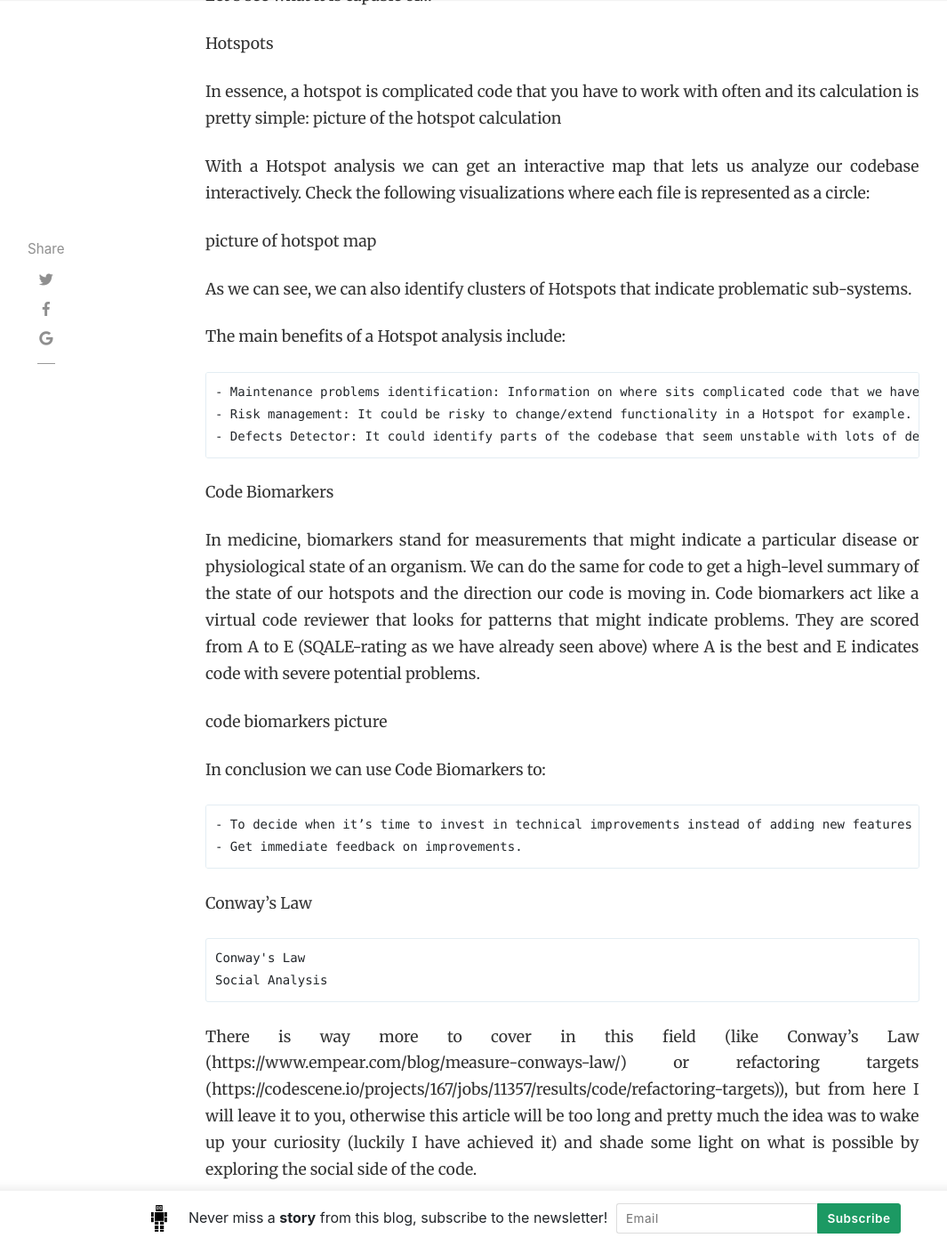
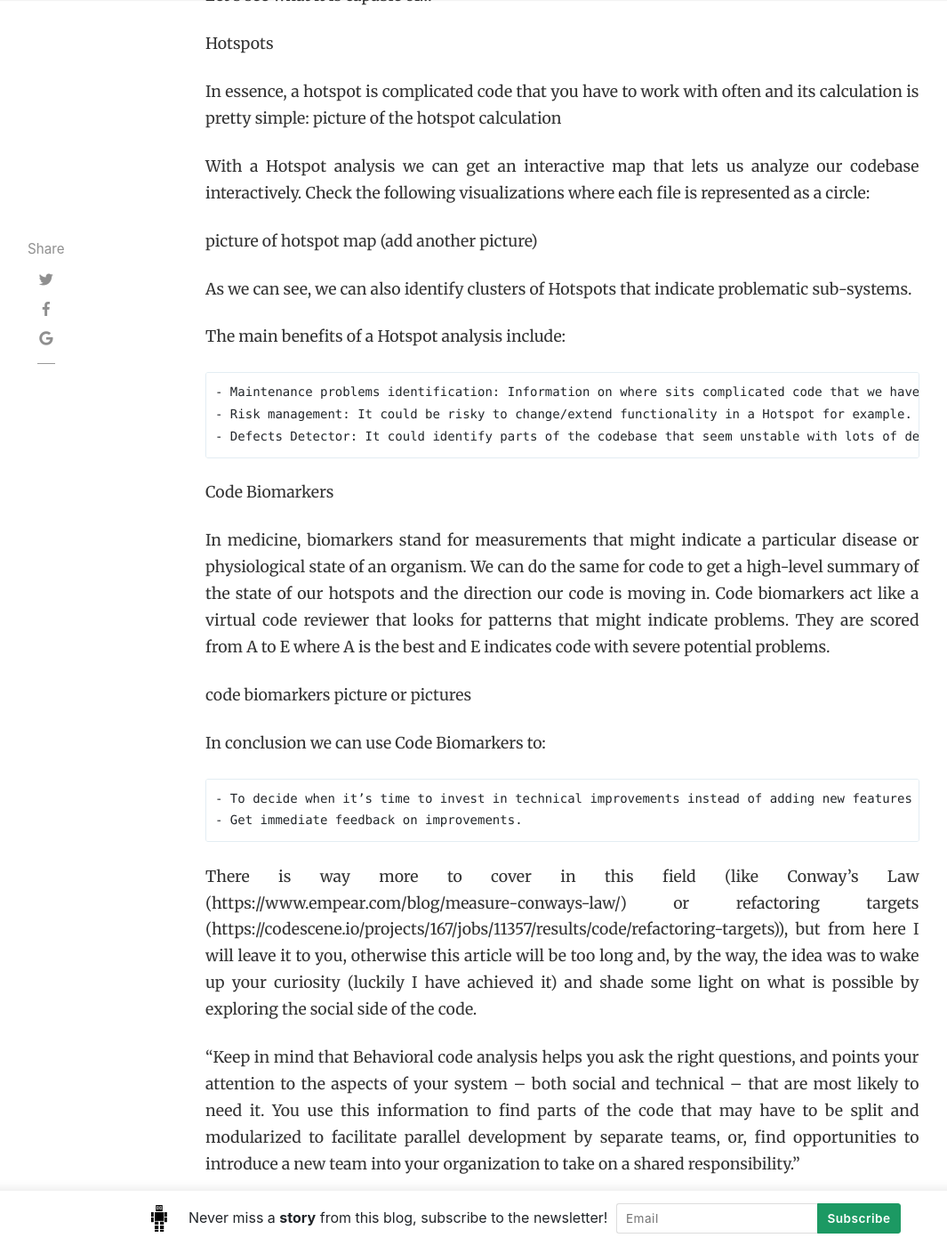
Before and after one commit to android10/legacy-android10.github.io, a Jekyll site: the page built from _posts/2019-06-13-technical-debt-guru-level-unlocked.md, in a window 1280 px wide and 1400 px high, scrolled down 7303 px. Shown: the whole window at 89% size, without its empty margins (54-1119 px from the left). Built offline with Jekyll 4.4.1, drawn with Linux system fonts in a browser that asks for light colours; nearby versions of some CDN libraries; comment, search, counter and statistics services are not loaded.

Commit message:
Typo in article.

```diff
--- a/_posts/2019-06-13-technical-debt-guru-level-unlocked.md
+++ b/_posts/2019-06-13-technical-debt-guru-level-unlocked.md
@@ -229,7 +229,7 @@ picture of the hotspot calculation
 With a Hotspot analysis we can get an interactive map that lets us analyze our codebase interactively.
 Check the following visualizations where each file is represented as a circle:
 
-picture of hotspot map
+picture of hotspot map (add another picture)
 
 As we can see, we can also identify clusters of Hotspots that indicate problematic sub-systems.
 
@@ -244,22 +244,19 @@ Code Biomarkers
 In medicine, biomarkers stand for measurements that might indicate a particular disease or physiological state of an organism.
 We can do the same for code to get a high-level summary of the state of our hotspots and the direction our code is moving in.
 Code biomarkers act like a virtual code reviewer that looks for patterns that might indicate problems.
-They are scored from A to E (SQALE-rating as we have already seen above) where A is the best and E indicates code with severe potential problems.
+They are scored from A to E where A is the best and E indicates code with severe potential problems.
 
-code biomarkers picture
+code biomarkers picture or pictures
 
 In conclusion we can use Code Biomarkers to:
 
     - To decide when it’s time to invest in technical improvements instead of adding new features at a high pace.
     - Get immediate feedback on improvements.
 
-Conway’s Law
+There is way more to cover in this field (like Conway's Law (https://www.empear.com/blog/measure-conways-law/) or refactoring targets (https://codescene.io/projects/167/jobs/11357/results/code/refactoring-targets)), but from here
+I will leave it to you, otherwise this article will be too long and, by the way, the idea was to wake up your curiosity (luckily I have achieved it) and shade some light on what is possible by exploring the social side of the code.
 
-    Conway's Law
-    Social Analysis
-
-There is way more to cover in this field (like Conway's Law (https://www.empear.com/blog/measure-conways-law/) or refactoring targets (https://codescene.io/projects/167/jobs/11357/results/code/refactoring-targets)), but from here
-I will leave it to you, otherwise this article will be too long and pretty much the idea was to wake up your curiosity (luckily I have achieved it) and shade some light on what is possible by exploring the social side of the code.
+"Keep in mind that Behavioral code analysis helps you ask the right questions, and points your attention to the aspects of your system – both social and technical – that are most likely to need it. You use this information to find parts of the code that may have to be split and modularized to facilitate parallel development by separate teams, or, find opportunities to introduce a new team into your organization to take on a shared responsibility."
 
 You can also enrich your knowledge in this field by reading Adam Tornhill's book: Software Design X-Rays (Totally recommended).
 
```
